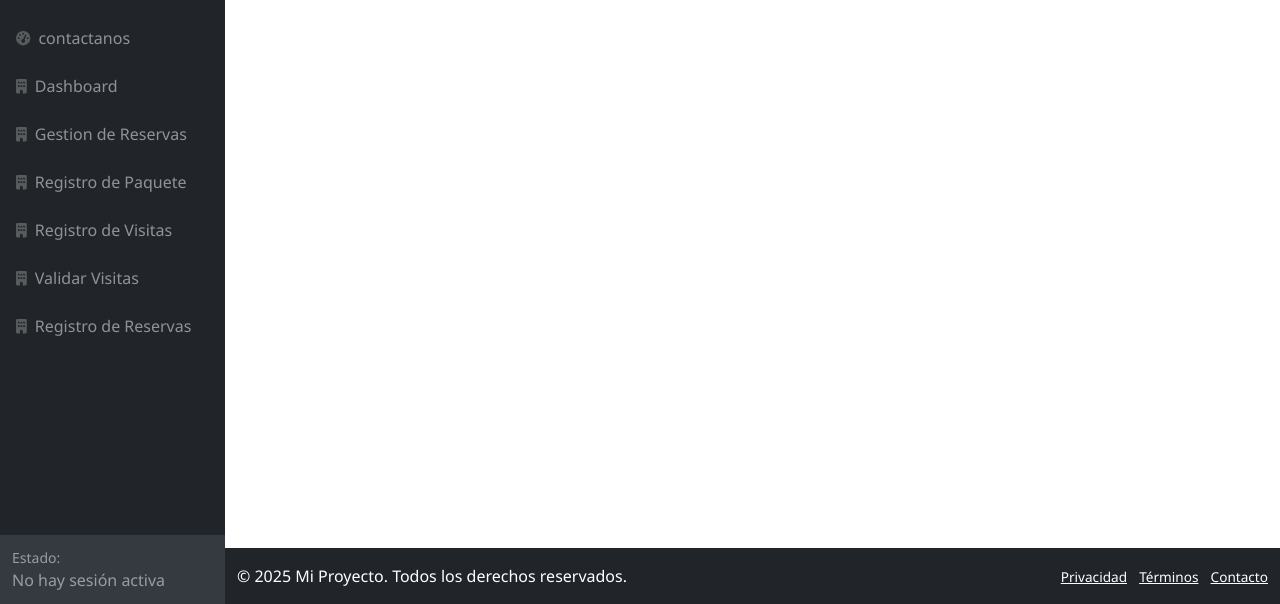
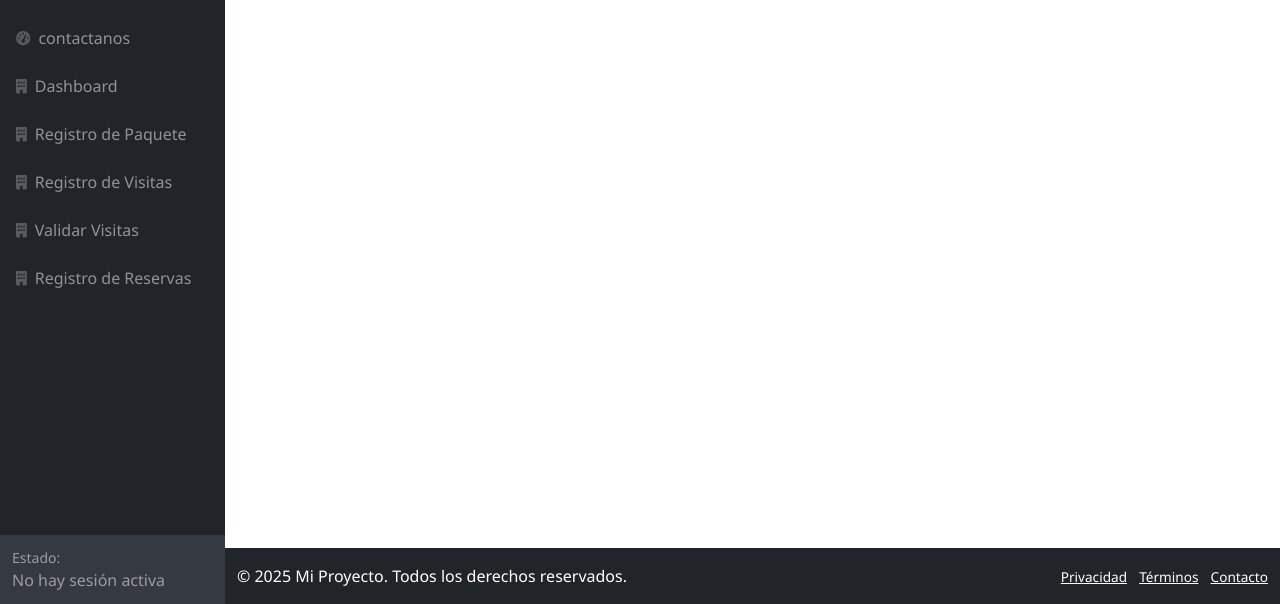
Before and after one commit to sofiaenciso20/ResiControl, a PHP site: page /gestion_roles.php in a window 1280 px wide. Shown: the part 196-800 px from the top of the page. Run offline with PHP 8.4, Linux system fonts and the light colour scheme; data that the repository does not hold is empty; some libraries are stand-ins or nearby versions.

Commit message:
acceso al formulario por medio de roles commit

```diff
--- a/views/components/sidebar.php
+++ b/views/components/sidebar.php
@@ -57,11 +57,13 @@ require_once __DIR__ . '/../../src/Config/permissions.php';
                         Historial de Visitas
                     </a>
                 <?php endif; ?>
-                <a class="nav-link <?php echo ($pagina_actual ?? '') === 'gestion_reservas' ? 'active' : ''; ?>"
-                    href="/gestion_reservas.php">
-                    <div class="sb-nav-link-icon"><i class="fas fa-building"></i></div>
-                    Gestion de Reservas
-                </a>
+                <?php if (tienePermiso('gestion_reservas')): ?>
+                    <a class="nav-link <?php echo ($pagina_actual ?? '') === 'registro' ? 'active' : ''; ?>"
+                        href="/gestion_reservas.php">
+                        <div class="sb-nav-link-icon"><i class="fas fa-user-plus"></i></div>
+                        Gestion de Reservas
+                    </a>
+                <?php endif; ?>
                 <?php if (tienePermiso('gestion_residentes')): ?>
                     <a class="nav-link <?php echo ($pagina_actual ?? '') === 'registro' ? 'active' : ''; ?>"
                         href="/gestion_residentes.php">
```
Also changed, not shown: public/gestion_reservas.php (+7 -0 lines).
